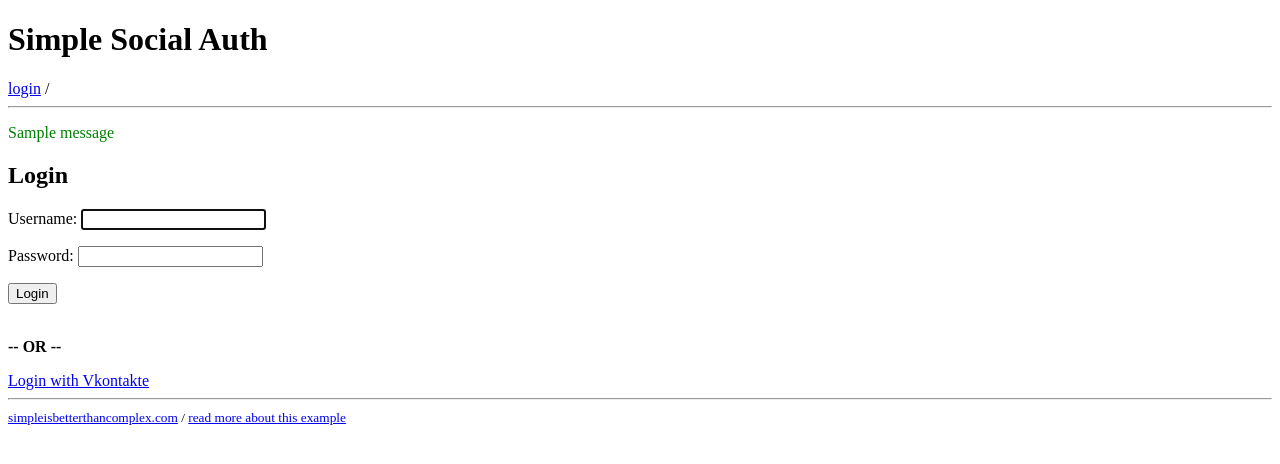
After one commit to 1312-team/VK-DGate, a Django app: a page that uses templates/base.html in a window 1280 px wide. The commit adds this page. Shown: the top 464 px of the page. Run offline with Django 3.2, Linux system fonts and the light colour scheme; tables that the repository leaves empty hold one stand-in row (values such as "Sample post"); one stand-in notice (Sample message) is shown.

Commit message:
added unworked vk auth

```diff
--- a/VKDgate/urls.py
+++ b/VKDgate/urls.py
@@ -15,14 +15,26 @@ Including another URLconf
 """
 from django.contrib import admin
 from django.urls import path
+from django.conf.urls import include, url
 from main.views import *
+from django.contrib.auth import views as auth_views
+
+LOGIN_URL = 'login'
+LOGOUT_URL = 'logout'
+LOGIN_REDIRECT_URL = 'home'
 
 admin.autodiscover()
 
 urlpatterns = [
-    path('admin/', admin.site.urls),
+    path(r'admin/', admin.site.urls),
     path('about/', about),
     path('index/', index),
     path('new_dgate/', new_dgate),
-    path('thanks/', thanks)
+    path('thanks/', thanks),
+    #url('', include('social_django.urls', namespace='social')),
+    #url(r'^$', auth_views.login, name='login'),
+    url(r'^auth$', auth_views.login, name='login'),
+    url(r'^login/$', auth_views.login, name='login'),
+    url(r'^logout/$', auth_views.logout, name='logout'),
+    url(r'^oauth/', include('social_django.urls', namespace='social')),
 ]
--- a/main/views.py
+++ b/main/views.py
@@ -1,5 +1,6 @@
 from django.shortcuts import render
 from django.shortcuts import redirect
+from django.contrib.auth.decorators import login_required
 
 from .forms import GatesForm
 
@@ -28,3 +29,7 @@ def new_dgate(request):
     else:
         form = GatesForm()
     return render(request, 'new_dgate.html', {'form': form})
+
+@login_required
+def home(request):
+    return render(request, 'core/home.html')
--- /dev/null
+++ b/templates/base.html
@@ -0,0 +1,39 @@
+
+{% load static %}<!DOCTYPE html>
+<html>
+<head>
+  <title>Simple Social Auth</title>
+  <link rel="icon" type="image/png" href="{% static 'img/favicon.png' %}">
+</head>
+<body>
+  <header>
+    <h1>Simple Social Auth</h1>
+    {% if user.is_authenticated %}
+      You are signed in as <strong>{{ user.username }}</strong> /
+      <a href="{% url 'home' %}">home</a> /
+      <a href="{% url 'settings' %}">settings</a> /
+      <a href="{% url 'password' %}">change password</a> /
+      <a href="{% url 'logout' %}">logout</a>
+    {% else %}
+      <a href="{% url 'login' %}">login</a> /
+    {% endif %}
+    <hr>
+  </header>
+  <main>
+    {% for message in messages %}
+      <p style="color: {% if message.tags == 'success' %}green{% elif message.tags == 'error' %}red{% endif %}">
+        {{ message }}
+      </p>
+    {% endfor %}
+    {% block content %}
+    {% endblock %}
+  </main>
+  <footer>
+    <hr>
+    <small>
+      <a href="https://simpleisbetterthancomplex.com">simpleisbetterthancomplex.com</a> /
+      <a href="https://simpleisbetterthancomplex.com/tutorial/2016/10/24/how-to-add-social-login-to-django.html">read more about this example</a>
+    </small>
+  </footer>
+</body>
+</html>
--- /dev/null
+++ b/templates/home.html
@@ -0,0 +1,6 @@
+{% extends 'base.html' %}
+
+{% block content %}
+  <h2>Homepage</h2>
+  <p>Hello {{ user.username }}!</p>
+{% endblock %}
--- /dev/null
+++ b/templates/registration/login.html
@@ -0,0 +1,13 @@
+{% extends 'base.html' %}
+
+{% block content %}
+  <h2>Login</h2>
+  <form method="post">
+    {% csrf_token %}
+    {{ form.as_p }}
+    <button type="submit">Login</button>
+  </form>
+  <br>
+  <p><strong>-- OR --</strong></p>
+    <a href="{% url 'social:begin' 'vk-oauth2' %}">Login with Vkontakte</a>
+{% endblock %}
```
Also changed, not shown: VKDgate/settings.py (+37 -0 lines), templates/index.html (+26 -0 lines).
